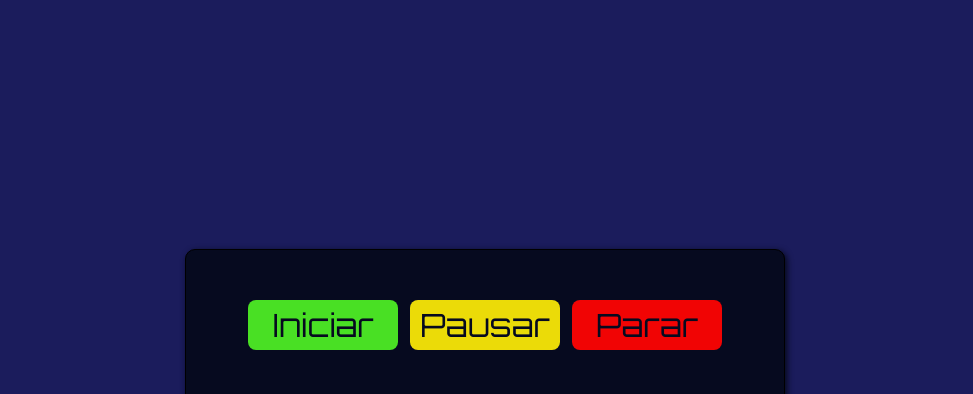
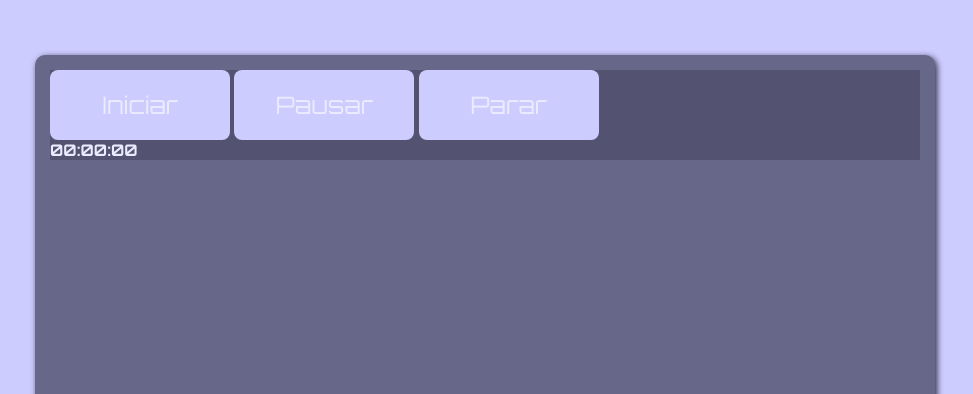
Before and after one commit to joaovitorcs/CRTD, a plain HTML site: page cronometro.html in a window 1280 px wide. Shown: the top 394 px of the page, without its empty margins (155-1128 px from the left). Drawn offline with Linux system fonts and the light colour scheme.

Commit message:
Correção de caminho

```diff
--- a/cronometro.html
+++ b/cronometro.html
@@ -5,12 +5,14 @@
     <meta http-equiv="X-UA-Compatible" content="IE=edge">
     <meta name="viewport" content="width=device-width, initial-scale=1.0">
     <title>Cronômetro</title>
-    <link rel="stylesheet" href="./css/style.css">
+    <link rel="stylesheet" href="./css/cronometro.css">
+    <link rel="stylesheet" href="./css/main.css">
     <link rel="preconnect" href="https://fonts.gstatic.com">
     <link href="https://fonts.googleapis.com/css2?family=Orbitron:wght@400;700&display=swap" rel="stylesheet">
 </head>
 <body>
     <div class="content">
+        <div class="container">
             <div id="buttons">
                 <button onclick="iniciarContador();" id="iniciar">Iniciar</button>
                 <button onclick="pausarContador();" id="pausar">Pausar</button>
@@ -19,6 +21,8 @@
             <div id="display">
                 <h1 id="contador">00:00:00</h1>
             </div>
+
+        </div>
     </div>
     <script src="./js/cronometro.js"></script>
 </body>
```
Lines whose indentation alone changed are shown as unchanged.
